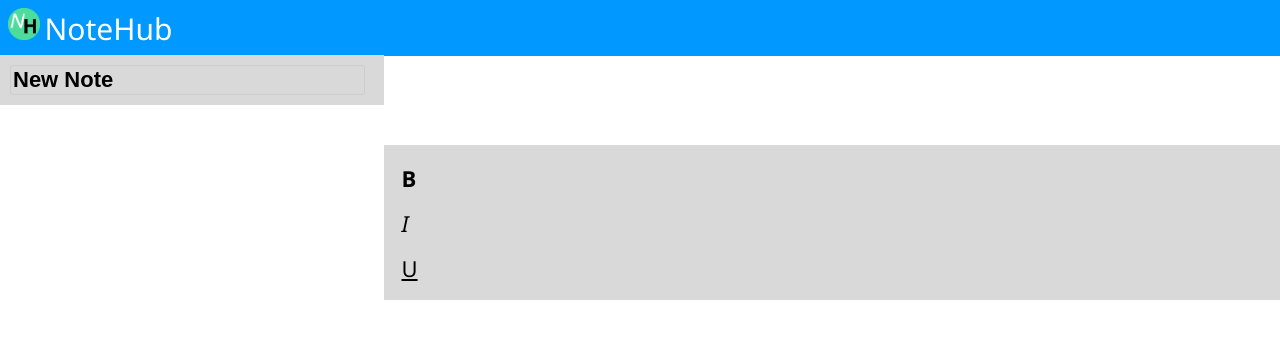
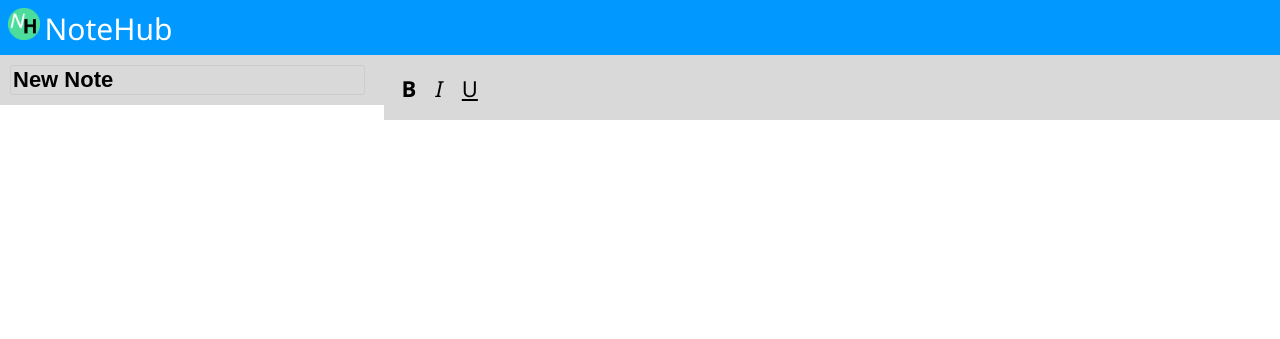
Before and after one commit to ISProject-NoteHub/NoteHub, a PHP site: page /note/new-editor.html in a window 1280 px wide. Shown: the top 339 px of the page. Run offline with PHP 8.4, Linux system fonts and the light colour scheme.

Commit message:
Update editor-styling.css

```diff
--- a/editor-styling.css
+++ b/editor-styling.css
@@ -18,7 +18,7 @@ body {
   #TopBar {
     width: calc(100% - 10px);
     padding: 5px;
-    top: 55px; left: 0;
+    top: 145px; left: 0;
   }
 }
 
@@ -43,7 +43,7 @@ body {
   #TopBar {
     width: calc(70% - 20px);
     padding: 10px;
-    top: 145px; left: 30%;
+    top: 55px; left: 30%;
   }
 }
 
@@ -78,6 +78,7 @@ body {
 .FormattingButton {
   padding: 7.5px;
   font-size: 22px;
+  display: inline-block;
 }
 
 .FormattingButton:hover {
```
